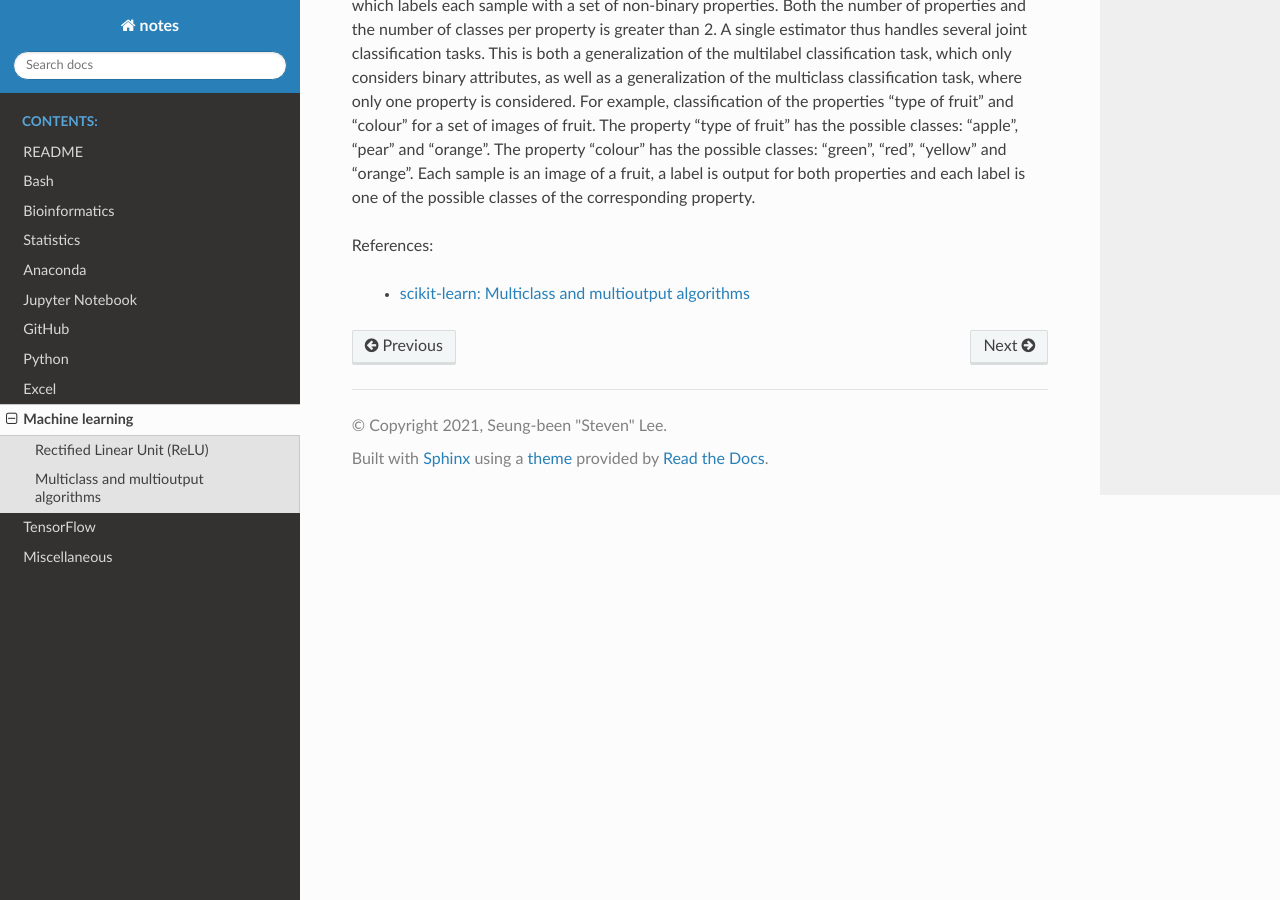
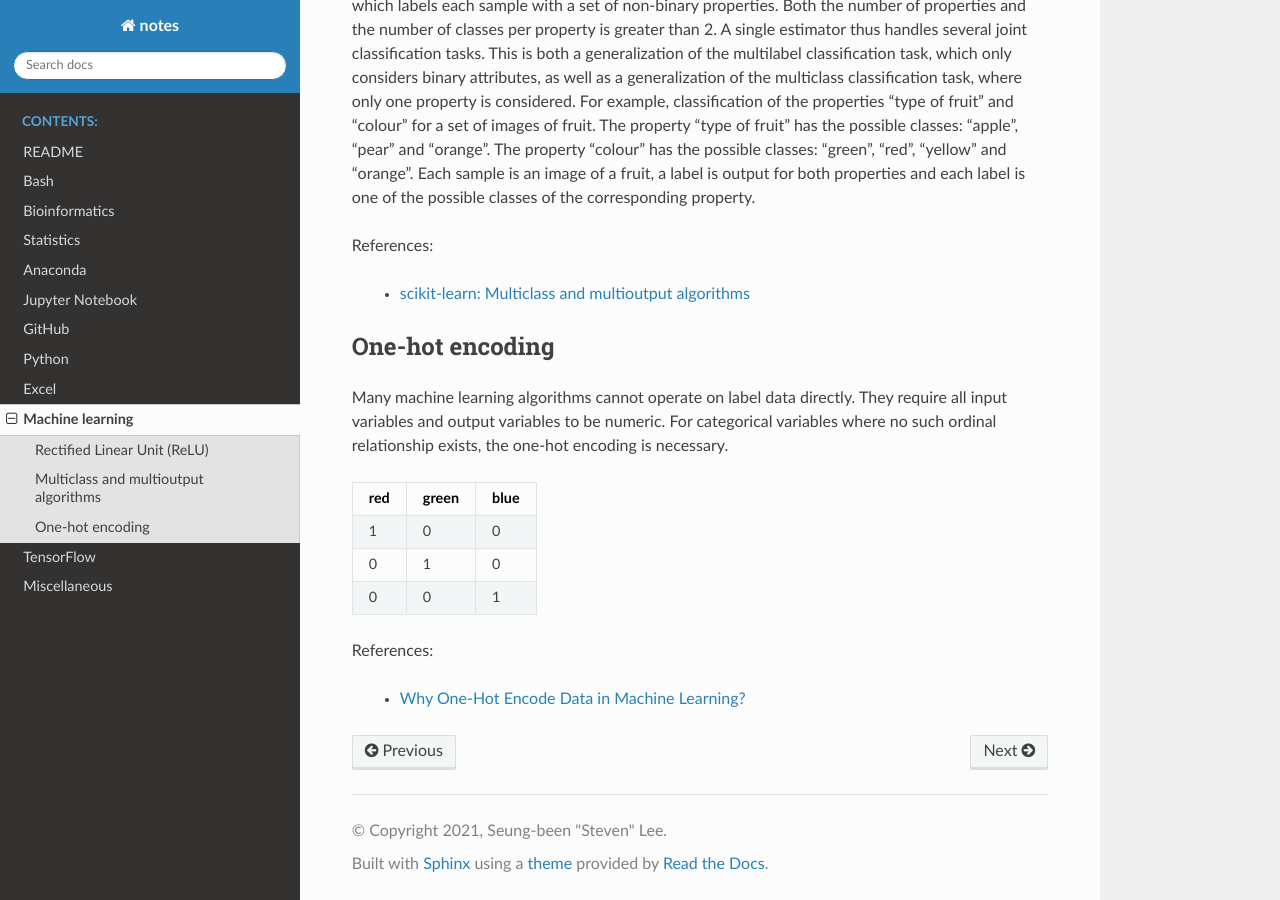
Before and after one commit to sbslee/notes, a Sphinx documentation site: the page built from docs/machine_learning.rst, in a window 1280 px wide and 900 px high, scrolled down 951 px. Built offline with Sphinx 7.4.7 and the Read the Docs theme 2.0.0, drawn with Linux system fonts in a browser that asks for light colours.

Commit message:
Update machine_learning.rst

```diff
--- a/docs/machine_learning.rst
+++ b/docs/machine_learning.rst
@@ -22,3 +22,22 @@ Multiclass and multioutput algorithms
 References:
 
   - `scikit-learn: Multiclass and multioutput algorithms <https://scikit-learn.org/stable/modules/multiclass.html>`__
+
+One-hot encoding
+================
+
+Many machine learning algorithms cannot operate on label data directly. They require all input variables and output variables to be numeric. For categorical variables where no such ordinal relationship exists, the one-hot encoding is necessary.
+
++-----+-------+------+
+| red | green | blue |
++=====+=======+======+
+| 1   | 0     | 0    |
++-----+-------+------+
+| 0   | 1     | 0    |
++-----+-------+------+
+| 0   | 0     | 1    |
++-----+-------+------+
+
+References:
+
+  - `Why One-Hot Encode Data in Machine Learning? <https://machinelearningmastery.com/why-one-hot-encode-data-in-machine-learning/>`__
```
